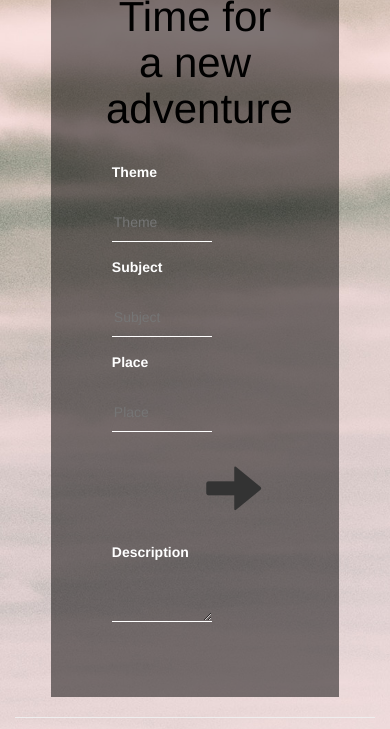
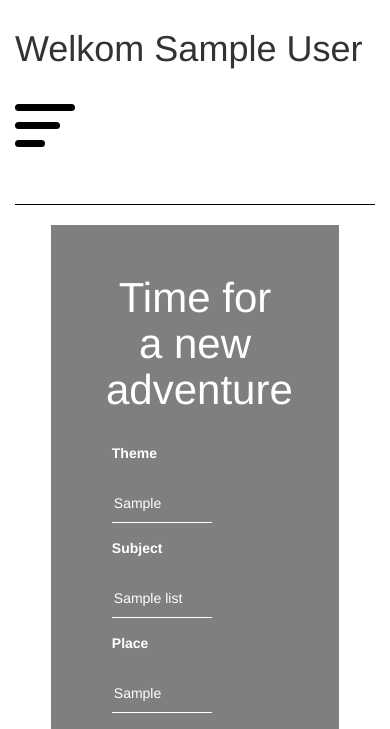
Before and after one commit to mikehumbeeck/bucketlist, a PHP site: page /vrije-opdracht/home.php?list_id_upd=1 in a window 390 px wide. Shown: the part 146-875 px from the top of the page. Run offline with PHP 8.4, Linux system fonts and the light colour scheme; the visitor is signed in with stand-in values (Sample User, id 1); tables that the repository leaves empty or names only in its code hold one stand-in row (values such as "Sample post"); some libraries are stand-ins or nearby versions.

Commit message:
Hamburger met log out update en delete function

```diff
--- a/css/form-home.css
+++ b/css/form-home.css
@@ -1,3 +1,17 @@
+#formhome .logo {
+    width: 50%;
+    height: auto;
+    padding-top: 10px;
+}
+
+#formhome .welkom {
+    padding-top: 10px;
+}
+
+.home hr {
+    border-top: 1px solid black;
+}
+
 .inputTable {
     width: 80%;
     margin: 0 auto;
@@ -7,7 +21,7 @@
 }
 
 .inputTitle {
-    color: black;
+    color: #FFF;
     font-size: 3em;
     padding-bottom: 20px;
 }
@@ -18,4 +32,10 @@
 .btn-default {
     background: none;
     border: none;
+    color: #FFF;
+
 }
+
+.btn-default:hover {
+    background: none;
+}
--- /dev/null
+++ b/css/hamburger.css
@@ -0,0 +1,106 @@
+.dropdown {
+    border : none;
+}
+
+.dropdown button {
+    background: none;
+    border: none;
+}
+
+.dropdown-menu {
+    border: none;
+    box-shadow: none;
+}
+.dropdown-menu>a {
+    color: black;
+    font-weight: bold;
+
+}
+
+/* Icon 4 */
+#nav-icon4 {
+    width: 60px;
+    height: 50px;
+    position: relative;
+    margin: 25px auto;
+    margin-bottom: 10px;
+    -webkit-transform: rotate(0deg);
+    -moz-transform: rotate(0deg);
+    -o-transform: rotate(0deg);
+    transform: rotate(0deg);
+    -webkit-transition: .5s ease-in-out;
+    -moz-transition: .5s ease-in-out;
+    -o-transition: .5s ease-in-out;
+    transition: .5s ease-in-out;
+    cursor: pointer;
+}
+
+#nav-icon4 span {
+    display: block;
+    position: absolute;
+    height: 7px;
+    width: 100%;
+    background: black;
+    border-radius: 9px;
+    opacity: 1;
+    left: 0;
+    -webkit-transform: rotate(0deg);
+    -moz-transform: rotate(0deg);
+    -o-transform: rotate(0deg);
+    transform: rotate(0deg);
+    -webkit-transition: .25s ease-in-out;
+    -moz-transition: .25s ease-in-out;
+    -o-transition: .25s ease-in-out;
+    transition: .25s ease-in-out;
+}
+
+
+#nav-icon4 span:nth-child(1) {
+    top: 0px;
+    -webkit-transform-origin: left center;
+    -moz-transform-origin: left center;
+    -o-transform-origin: left center;
+    transform-origin: left center;
+}
+
+#nav-icon4 span:nth-child(2) {
+    top: 18px;
+    width: 45px;
+    -webkit-transform-origin: left center;
+    -moz-transform-origin: left center;
+    -o-transform-origin: left center;
+    transform-origin: left center;
+}
+
+#nav-icon4 span:nth-child(3) {
+    top: 36px;
+    width: 30px;
+    -webkit-transform-origin: left center;
+    -moz-transform-origin: left center;
+    -o-transform-origin: left center;
+    transform-origin: left center;
+}
+
+#nav-icon4.open span:nth-child(1) {
+    -webkit-transform: rotate(45deg);
+    -moz-transform: rotate(45deg);
+    -o-transform: rotate(45deg);
+    transform: rotate(45deg);
+    top: -3px;
+    left: 8px;
+}
+
+#nav-icon4.open span:nth-child(2) {
+    width: 0%;
+    opacity: 0;
+}
+
+#nav-icon4.open span:nth-child(3) {
+    -webkit-transform: rotate(-45deg);
+    -moz-transform: rotate(-45deg);
+    -o-transform: rotate(-45deg);
+    transform: rotate(-45deg);
+    top: 39px;
+    left: 8px;
+    width: 60px;
+}
--- a/css/style.css
+++ b/css/style.css
@@ -1,7 +1,7 @@
 .home {
     margin: 0;
     padding: 0;
-    background: url(../img/bg/bgHome.jpg);
+    background: #fff;
     background-size: cover;
 }
 
--- a/home.php
+++ b/home.php
@@ -1,7 +1,19 @@
-<?php require_once("php/database_functions.php");
+<?php
+require_once("php/database_functions.php");
+require_once("php/update_list.php");
+require_once("php/is_authenticated.php");
 
-if (!isset($_SESSION['auth'])) {
-    header('location:' . ROOT_URL);
+if (isset($_GET["list_id_upd"])) {
+    //Ophalen van list-items
+    $list_item = getlistitem($_GET["list_id_upd"]);
+    //List item gebruiken om formulier in te vullen in formulier
+
+
+}
+if (isset($_GET["list_id_del"])) {
+    $delitem = deletelistitem($_GET["list_id_del"]);
+    header('Location:' . ROOT_URL . 'home.php');
+
 }
 ?>
 
@@ -27,6 +39,7 @@
     <link rel="stylesheet" href="css/form-home.css">
     <link rel="stylesheet" href="css/output-rows.css">
     <link rel="stylesheet" href="css/theme-gallery.css">
+    <link rel="stylesheet" href="css/hamburger.css">
 
 </head>
 <body class="home">
@@ -37,21 +50,45 @@
 
 <!-- Add your site or application content here -->
 <script src="js/vendor/modernizr-3.5.0.min.js"></script>
-<script src="https://code.jquery.com/jquery-3.2.1.min.js"
-        integrity="sha256-hwg4gsxgFZhOsEEamdOYGBf13FyQuiTwlAQgxVSNgt4=" crossorigin="anonymous"></script>
-<script>window.jQuery || document.write('<script src="js/vendor/jquery-3.2.1.min.js"><\/script>')</script>
+<!-- jQuery library -->
+<script src="https://ajax.googleapis.com/ajax/libs/jquery/3.2.1/jquery.min.js"></script>
 <script src="js/plugins.js"></script>
 <script src="js/main.js"></script>
 <script src="https://maxcdn.bootstrapcdn.com/bootstrap/3.3.7/js/bootstrap.min.js"
         integrity="sha384-Tc5IQib027qvyjSMfHjOMaLkfuWVxZxUPnCJA7l2mCWNIpG9mGCD8wGNIcPD7Txa"
         crossorigin="anonymous"></script>
+<script src="js/hamburger.js"></script>
+
 <header>
 
 </header>
 <main>
     <div class="container" id="formhome">
-        <h1 class="text-center">Welkom <?php echo $_SESSION['user_name']; ?></h1>
+        <div class="row">
+            <div class="col-md-1">
+                <img class="logo responsive" src="img/logo/logo04Black.png" alt="logo">
+            </div>
+            <div class="col-md-9">
+                <h1 class="welkom">Welkom <?php echo $_SESSION['user_name']; ?></h1>
+            </div>
+            <div class="col-md-2">
+                <div class="dropdown">
+                    <button id="nav-icon4" class="" data-toggle="dropdown">
+                        <span></span>
+                        <span></span>
+                        <span></span>
+                    </button>
+
+                    <div class="dropdown-menu">
+                        <a href="php/logout.php">Log out</a>
+                    </div>
+                </div>
+            </div>
+        </div>
         <br>
+
+        <hr>
+
         <div class="inputTable">
             <div class="col-md-12">
                 <h3 class="inputTitle text-center">Time for a new adventure</h3>
@@ -60,17 +97,23 @@
                 <div class="row">
                     <div class="form-group col-md-6">
                         <label for="theme">Theme</label>
-                        <input type="text" class="form-input" name="theme" placeholder="Theme">
+                        <input type="text" class="form-input" name="theme" placeholder="Theme"
+                               value="<?php echo $list_item["theme"] ?>">
+                        <?php if (isset($_GET["list_id_upd"])) { ?>
+                            <input type="hidden" name="listid" value="<?php echo $_GET["list_id_upd"] ?>">
+                        <?php } ?>
                     </div>
                     <div class="form-group col-md-6">
                         <label for="subject">Subject</label>
-                        <input type="text" class="form-input" name="subject" placeholder="Subject">
+                        <input type="text" class="form-input" name="subject" placeholder="Subject"
+                               value="<?php echo $list_item["subject"] ?>">
                     </div>
                 </div>
                 <div class="row">
                     <div class="form-group col-md-6">
                         <label for="place">Place</label>
-                        <input type="text" class="form-input" name="place" placeholder="Place">
+                        <input type="text" class="form-input" name="place" placeholder="Place"
+                               value="<?php echo $list_item["place"] ?>">
                     </div>
                     <div class="col-md-6 text-right">
                         <button type="submit" name="check" class="btn btn-default btn-lg">
@@ -81,7 +124,8 @@
                 <div class="row">
                     <div class="form-group col-md-12">
                         <label for="description">Description</label>
-                        <textarea class="form-input" name="description" placeholder="Description"> </textarea>
+                        <textarea class="form-input" name="description"
+                                  placeholder="Description"><?php echo $list_item["description"] ?></textarea>
                     </div>
                 </div>
             </form>
@@ -131,8 +175,6 @@
                     </div>
                 </a>
             </div>
-        </div>
-        <div class="row">
             <div class="col-lg-3 col-md-4 col-sm-6 col-xs-12">
                 <a class="info" href="#">
                     <div class="hovereffect">
@@ -177,7 +219,6 @@
         <div class="row">
             <div class="col-md-12">
                 <div class="list">
-
                     <?php
                     $userid = $_SESSION['user_id'];
                     $ds1 = new DataSet($sql = "SELECT * FROM list WHERE lis_user_id = '$userid'", $conn, $load = true);
@@ -190,18 +231,20 @@
                             </div>
                             <div class="col-md-2">
                                 <div class="text-right">
-                                    <button type="submit" name="update" value="<?php echo $row["lis_id"]; ?>"
-                                            class="btn btn-default">Update
-                                    </button>
-                                    <button type="submit" name="delete" class="btn btn-default">Delete</button>
+                                    <a href="<?php echo ROOT_URL ?>home.php?list_id_upd=<?php echo $row["lis_id"] ?>">
+                                        <button type="submit" name="update"
+                                                class="btn btn-default">Update
+                                        </button>
+                                    </a>
+                                    <a href="<?php echo ROOT_URL ?>home.php?list_id_del=<?php echo $row["lis_id"] ?>">
+                                        <button type="submit" name="delete" class="btn btn-default">Delete</button>
+                                    </a>
                                     <button type="submit" name="check" class="btn btn-default">Check</button>
                                 </div>
                             </div>
                         </div>
                         <hr>
-
                     <?php } ?>
-
                 </div>
             </div>
         </div>
--- /dev/null
+++ b/js/hamburger.js
@@ -0,0 +1,6 @@
+$(document).ready(function () {
+        $('#nav-icon4').click(function(){
+        $(this).toggleClass('open');
+    });
+
+});
--- /dev/null
+++ b/php/is_authenticated.php
@@ -0,0 +1,4 @@
+<?php
+if (!isset($_SESSION['auth'])) {
+    header('location:' . ROOT_URL);
+}
--- /dev/null
+++ b/php/update_list.php
@@ -0,0 +1,28 @@
+<?php
+require_once("database_functions.php");
+function getlistitem($list_id){
+    global $conn;
+    $sql = "SELECT * from accounts.list WHERE lis_id=$list_id";
+    $result = new DataSet($sql, $conn, $load=true);
+    $rows = $result->rows;
+
+    $item = [
+        "theme" => $rows[0]["lis_theme"],
+        "subject" => $rows[0]["lis_subject"],
+        "place" => $rows[0]["lis_place"],
+        "description" => $rows[0]["lis_description"]
+    ];
+
+    return $item;
+}
+
+function deletelistitem($list_id){
+    global $conn;
+    $sql = "DELETE FROM accounts.list WHERE lis_id='$list_id' ";
+    $result= new SQLCommand($sql, $conn, $execute=true);
+
+    return $result;
+
+}
+
+?>
```
Also changed, not shown: php/listinput.php (+18 -31 lines).
